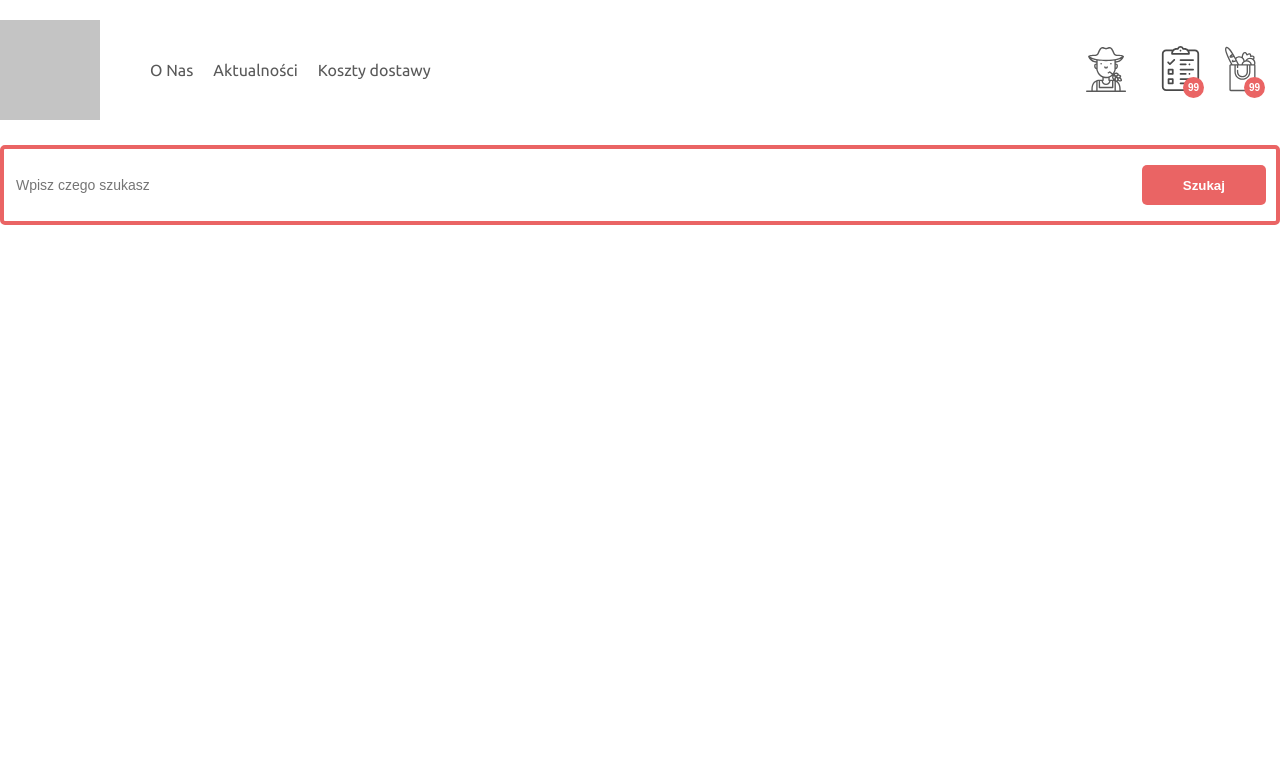
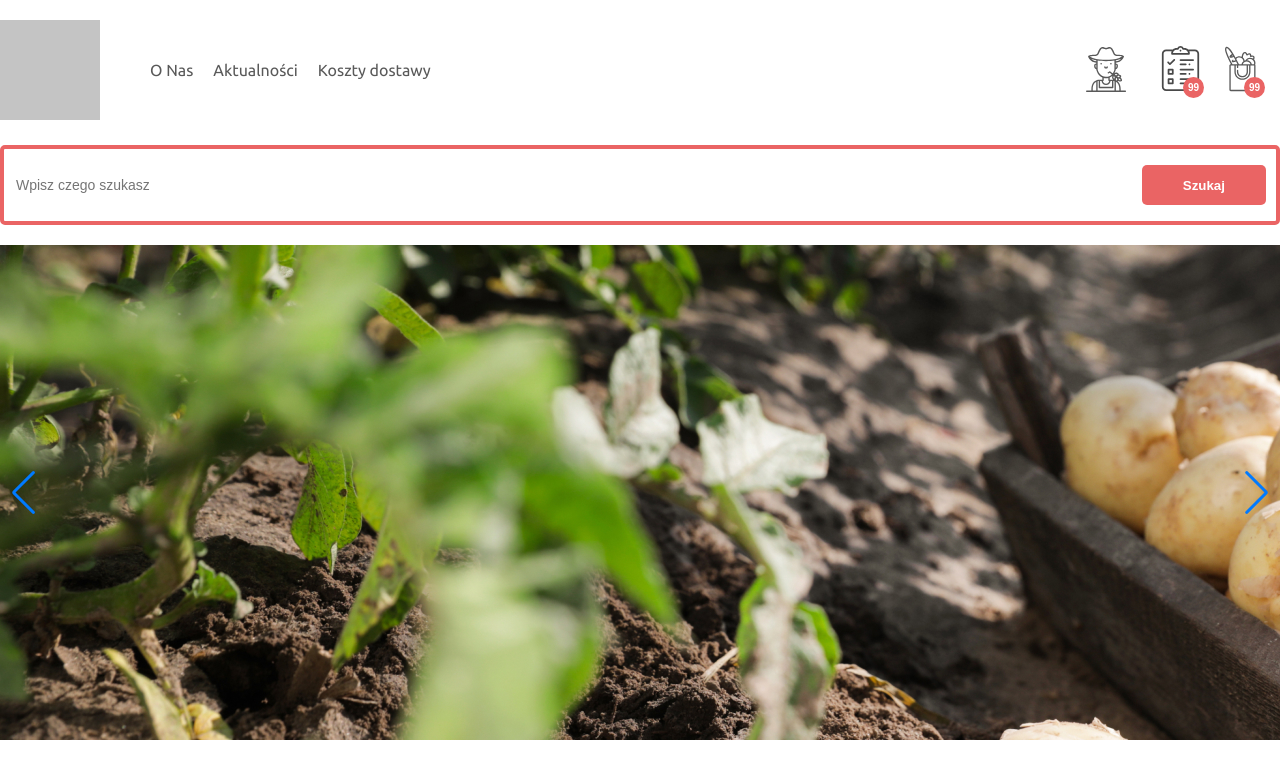
Before and after one commit to 1991Pawel/recruitment-task, a website built with Parcel: page src/index.html in a window 1280 px wide. Built offline with nearby package versions, Linux system fonts and the light colour scheme; files whose address does not match are found by name.

Commit message:
add slider

```diff
--- a/package.json
+++ b/package.json
@@ -21,5 +21,8 @@
   "devDependencies": {
     "parcel-bundler": "^1.12.4",
     "sass": "^1.30.0"
+  },
+  "dependencies": {
+    "swiper": "^6.4.1"
   }
 }
--- a/src/index.html
+++ b/src/index.html
@@ -52,6 +52,19 @@
             </form>
         </div>
     </header>
+    <main>
+        <section class="swiper-container">
+            <div class="swiper-wrapper">
+                <div class="swiper-slide" style="background-image:url(../assets//image1.jpg)">
+                </div>
+                <div class="swiper-slide" style="background-image:url(../assets//image2.jpg)">
+                </div>
+            </div>
+            <!-- Add Arrows -->
+            <div class="swiper-button-next"></div>
+            <div class="swiper-button-prev"></div>
+        </section>
+    </main>
 
     <script src="index.js"></script>
 </body>
--- a/src/index.js
+++ b/src/index.js
@@ -1 +1,27 @@
 import './styles/main.scss';
+
+import Swiper, { Navigation, Autoplay } from 'swiper';
+
+Swiper.use([Autoplay, Navigation]);
+// import Swiper styles
+import 'swiper/swiper-bundle.css';
+
+const swiper = new Swiper('.swiper-container', {
+    spaceBetween: 30,
+    loop: true,
+    centeredSlides: true,
+    autoplay: {
+        delay: 2500,
+        disableOnInteraction: false,
+    },
+    pagination: {
+        el: '.swiper-pagination',
+        clickable: true,
+    },
+    navigation: {
+        nextEl: '.swiper-button-next',
+        prevEl: '.swiper-button-prev',
+    },
+});
+
+swiper.autoplay.start();
--- a/src/styles/main.scss
+++ b/src/styles/main.scss
@@ -120,3 +120,15 @@ html, body {
         width:100%;
     }
 }
+
+.swiper-container {
+    height: 495px;
+    width: 100%;
+}
+
+.swiper-slide {
+ width: 100%;
+ img {
+     background-size:cover;
+ }
+}
```
Also changed, not shown: 1 other file.
